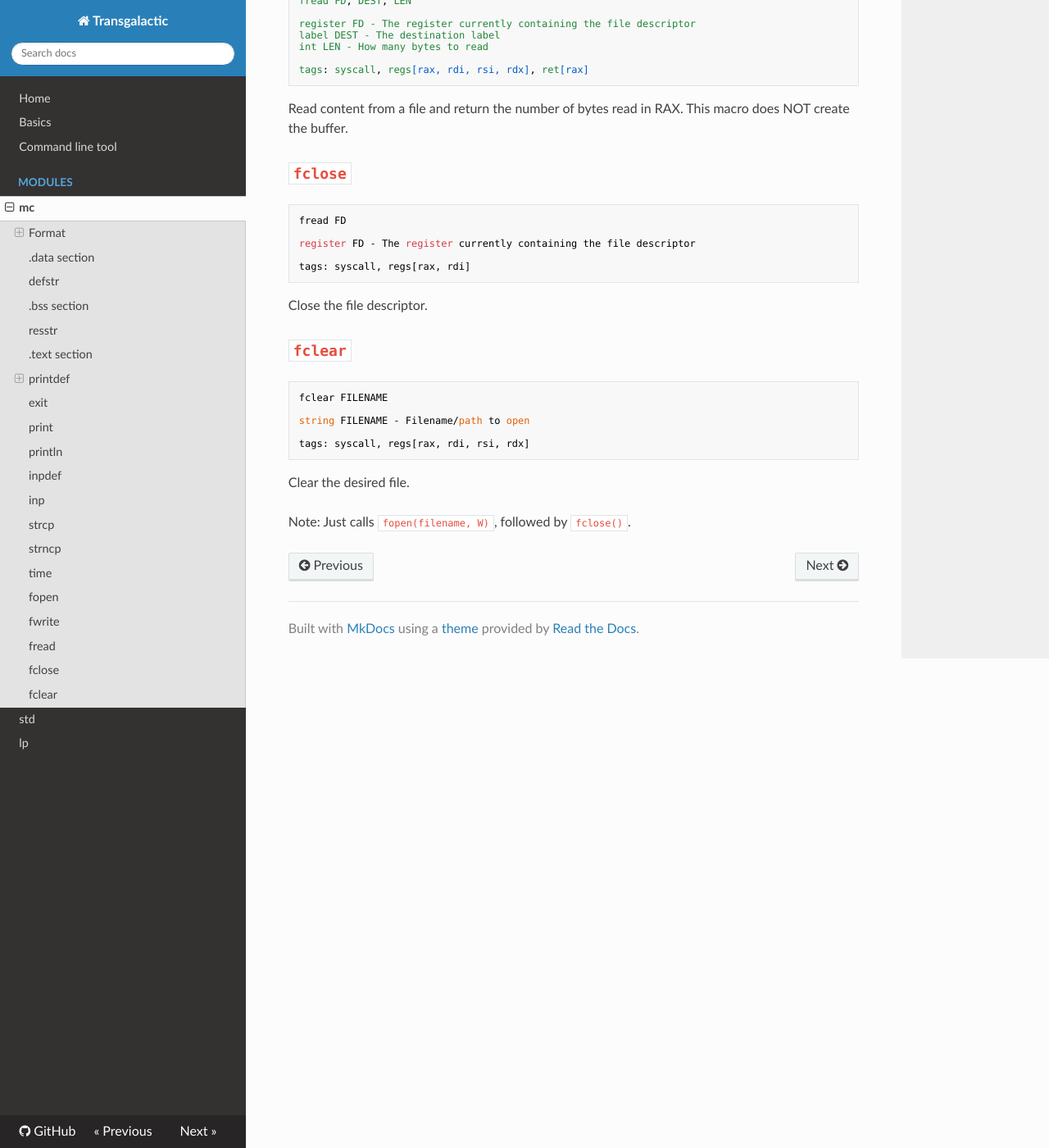
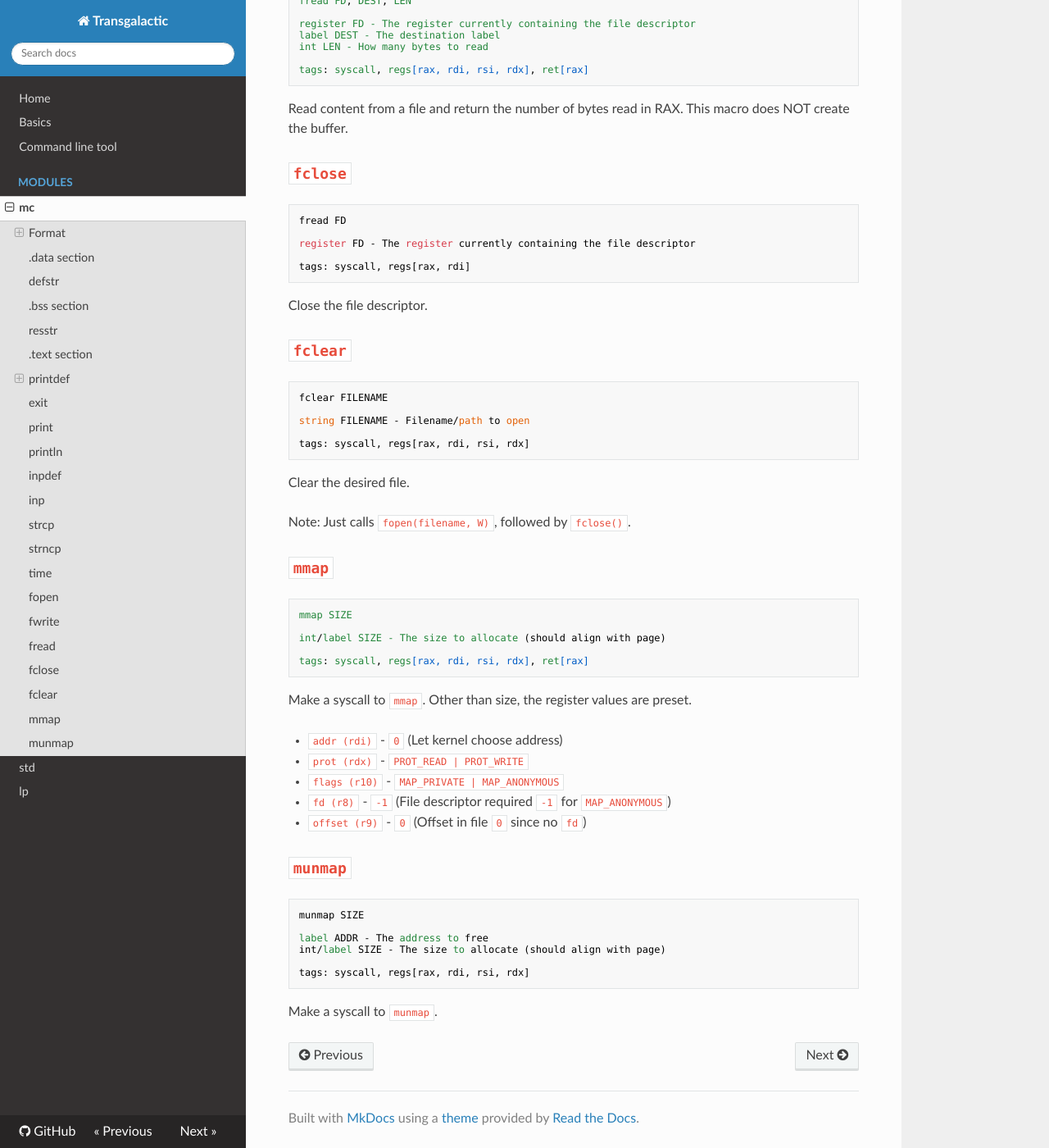
Before and after one commit to Xantus10/Transgalactic, an MkDocs documentation site: the page built from docs/docs/modules/mc.md, in a window 1280 px wide and 1400 px high, scrolled down 4964 px. Shown: the whole window at 82% size. Built offline with MkDocs 1.6.1, drawn with Linux system fonts in a browser that asks for light colours; nearby versions of some CDN libraries.

Commit message:
mmap and munmap doc

````diff
--- a/docs/docs/modules/mc.md
+++ b/docs/docs/modules/mc.md
@@ -270,3 +270,34 @@ tags: syscall, regs[rax, rdi, rsi, rdx]
 Clear the desired file.
 
 Note: Just calls `fopen(filename, W)`, followed by `fclose()`.
+
+## `mmap`
+
+```
+mmap SIZE
+
+int/label SIZE - The size to allocate (should align with page)
+
+tags: syscall, regs[rax, rdi, rsi, rdx], ret[rax]
+```
+
+Make a syscall to `mmap`. Other than size, the register values are preset.
+
+- `addr (rdi)` - `0` (Let kernel choose address)
+- `prot (rdx)` - `PROT_READ | PROT_WRITE`
+- `flags (r10)` - `MAP_PRIVATE | MAP_ANONYMOUS`
+- `fd (r8)` - `-1` (File descriptor required `-1` for `MAP_ANONYMOUS`)
+- `offset (r9)` - `0` (Offset in file `0` since no `fd`)
+
+## `munmap`
+
+```
+munmap SIZE
+
+label ADDR - The address to free
+int/label SIZE - The size to allocate (should align with page)
+
+tags: syscall, regs[rax, rdi, rsi, rdx]
+```
+
+Make a syscall to `munmap`.
````
